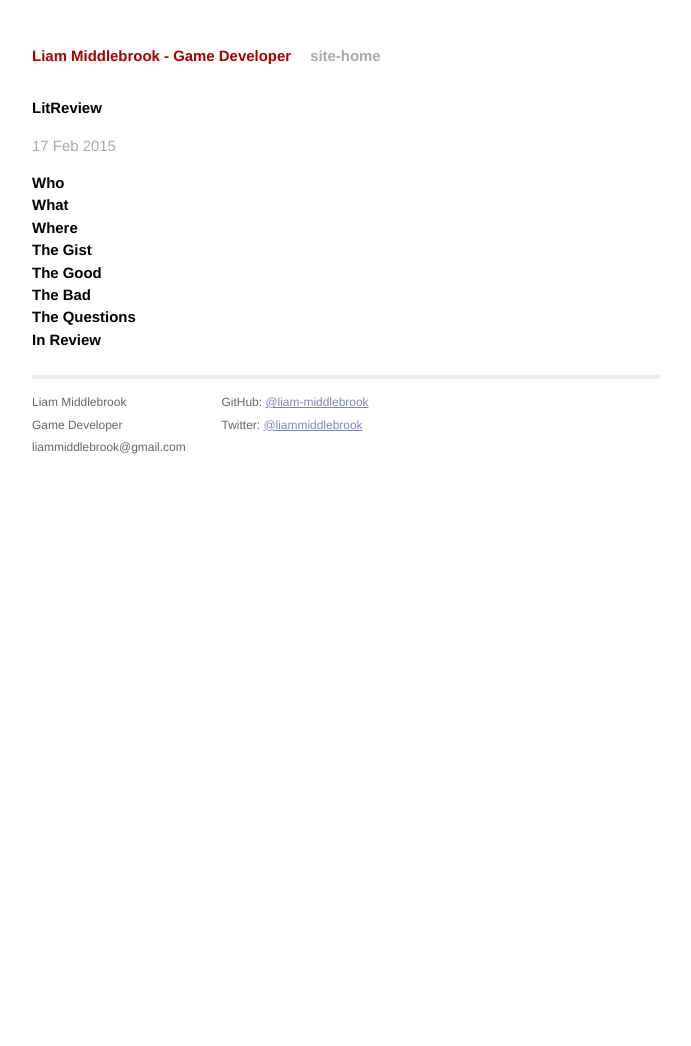
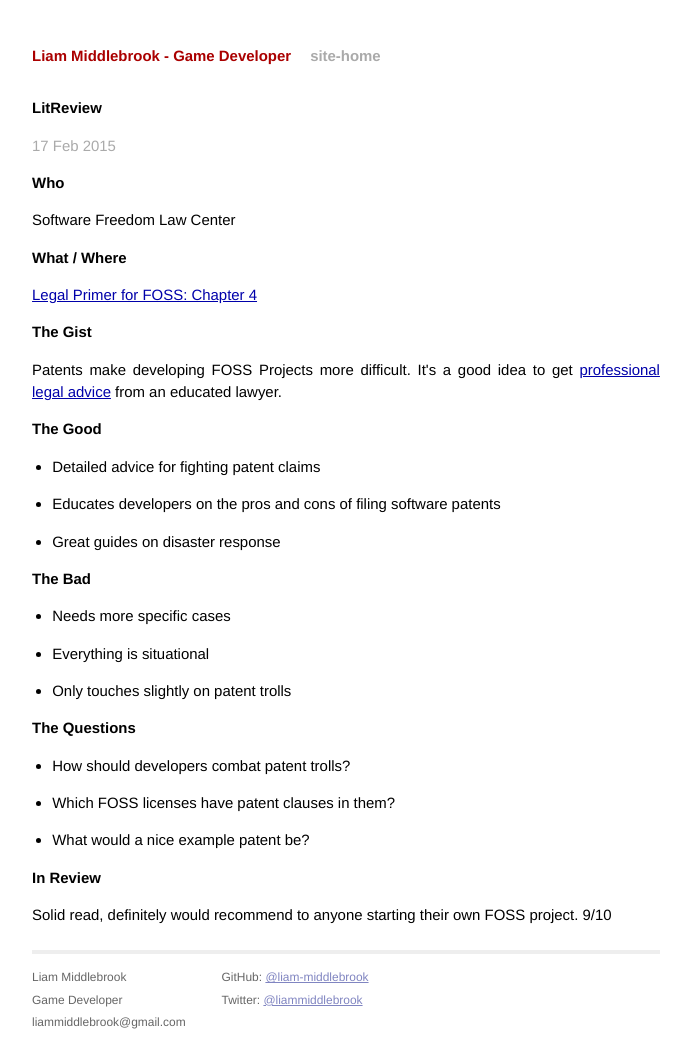
Before and after one commit to liam-middlebrook/blog, a Jekyll site: the page 2015/02/17/patent.html, which Jekyll copies as it is, in a window 1280 px wide. Shown: the whole page, without its empty margins (294-985 px from the left). Built offline with Jekyll 4.4.1, drawn with Linux system fonts in a browser that asks for light colours; Markdown is read by kramdown in place of the engine named in the settings; comment, search, counter and statistics services are not loaded; before the commit the page ends 945 px from its top, so only the background shows below that.

Commit message:
Publishing: update

```diff
--- a/2015/02/17/patent.html
+++ b/2015/02/17/patent.html
@@ -27,19 +27,45 @@
 <div class="post">
 <h2>Who</h2>
 
-<h2>What</h2>
+<p>Software Freedom Law Center</p>
 
-<h2>Where</h2>
+<h2>What / Where</h2>
+
+<p><a href="http://bizlegfoss-ritigm.rhcloud.com/static/books/foss-primer.pdf">Legal Primer for FOSS: Chapter 4</a></p>
 
 <h2>The Gist</h2>
 
+<p>Patents make developing FOSS Projects more difficult. It&#39;s a good idea to get <a href="http://decau.se">professional legal
+advice</a> from an educated lawyer.</p>
+
 <h2>The Good</h2>
+
+<ul>
+<li><p>Detailed advice for fighting patent claims</p></li>
+<li><p>Educates developers on the pros and cons of filing software patents</p></li>
+<li><p>Great guides on disaster response</p></li>
+</ul>
 
 <h2>The Bad</h2>
 
+<ul>
+<li><p>Needs more specific cases</p></li>
+<li><p>Everything is situational</p></li>
+<li><p>Only touches slightly on patent trolls</p></li>
+</ul>
+
 <h2>The Questions</h2>
 
+<ul>
+<li><p>How should developers combat patent trolls?</p></li>
+<li><p>Which FOSS licenses have patent clauses in them?</p></li>
+<li><p>What would a nice example patent be?</p></li>
+</ul>
+
 <h2>In Review</h2>
+
+<p>Solid read, definitely would recommend to anyone starting their own FOSS
+project. 9/10</p>
 
 </div>
 
```
